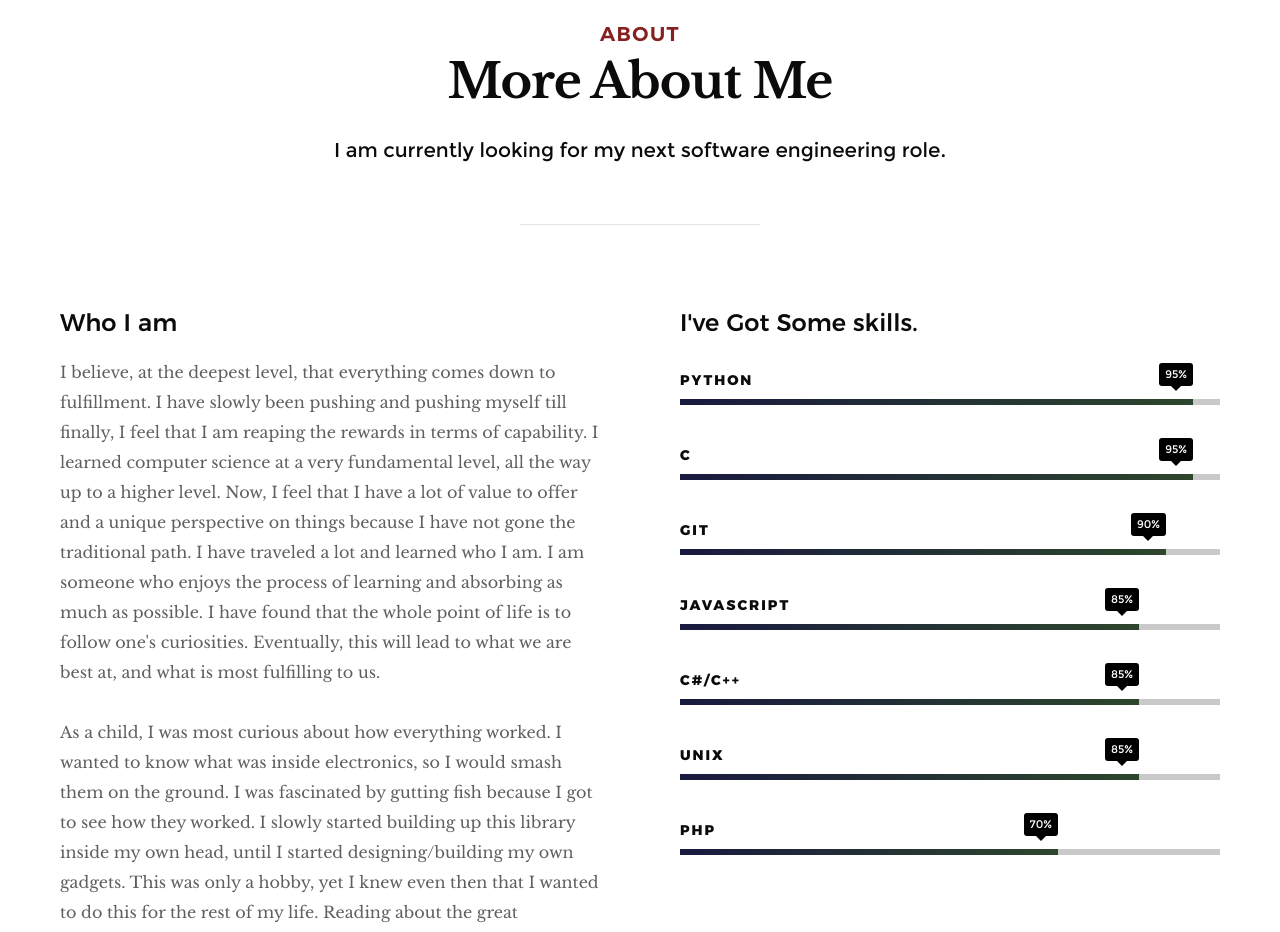
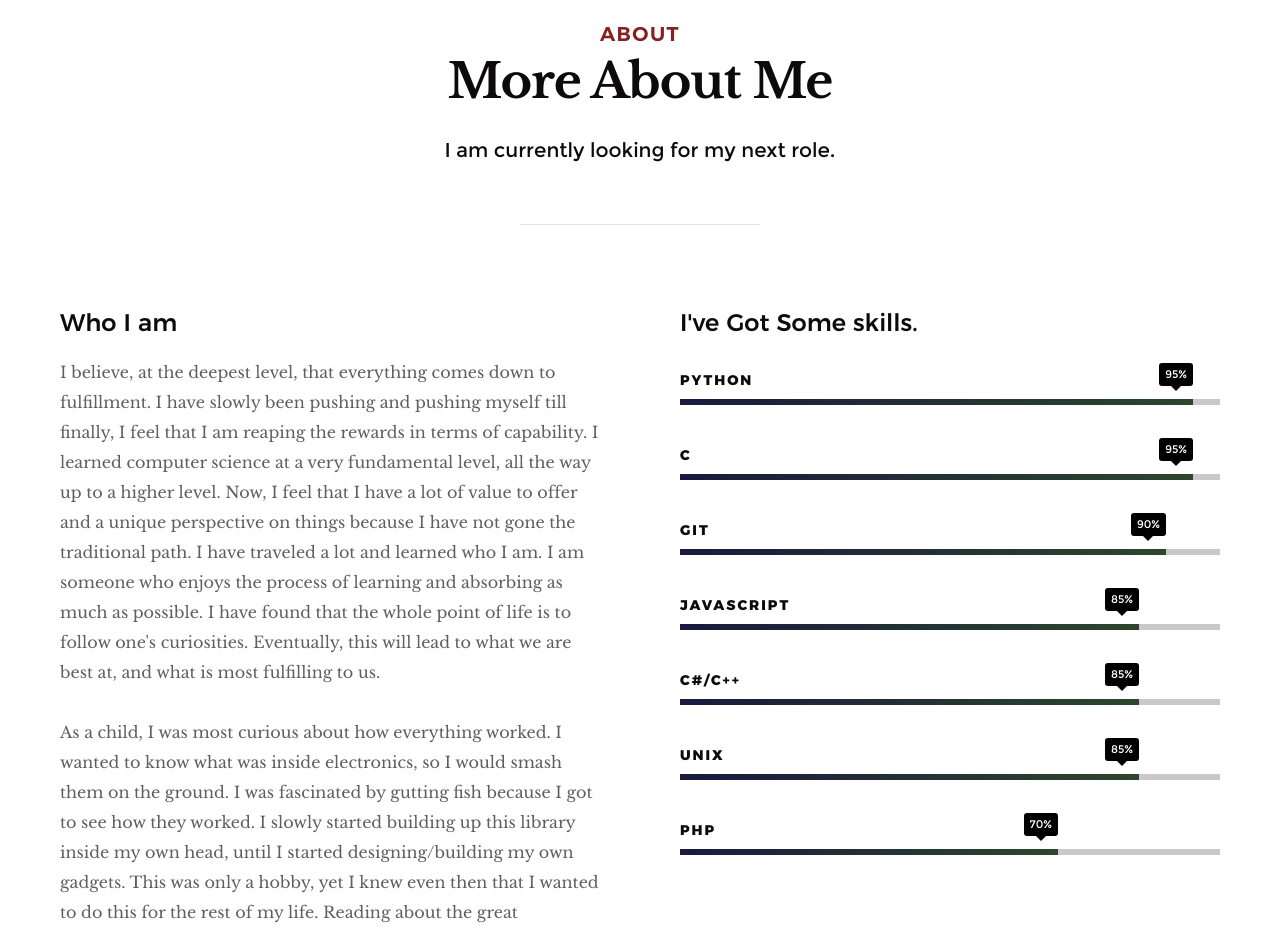
Before and after one commit to DStar1/techArt, a website: page index.html in a window 1280 px wide. Shown: the part 1840-2772 px from the top of the page. Drawn offline with Linux system fonts and the light colour scheme.

Commit message:
software

```diff
--- a/index.html
+++ b/index.html
@@ -130,7 +130,7 @@
             <div class="col-full text-center">
                 <h3>About</h3>
                 <h1>More About Me</h1>
-                <p class="lead">I am currently looking for my next software engineering role.</p>
+                <p class="lead">I am currently looking for my next role.</p>
             </div>
         </div>
 
```
